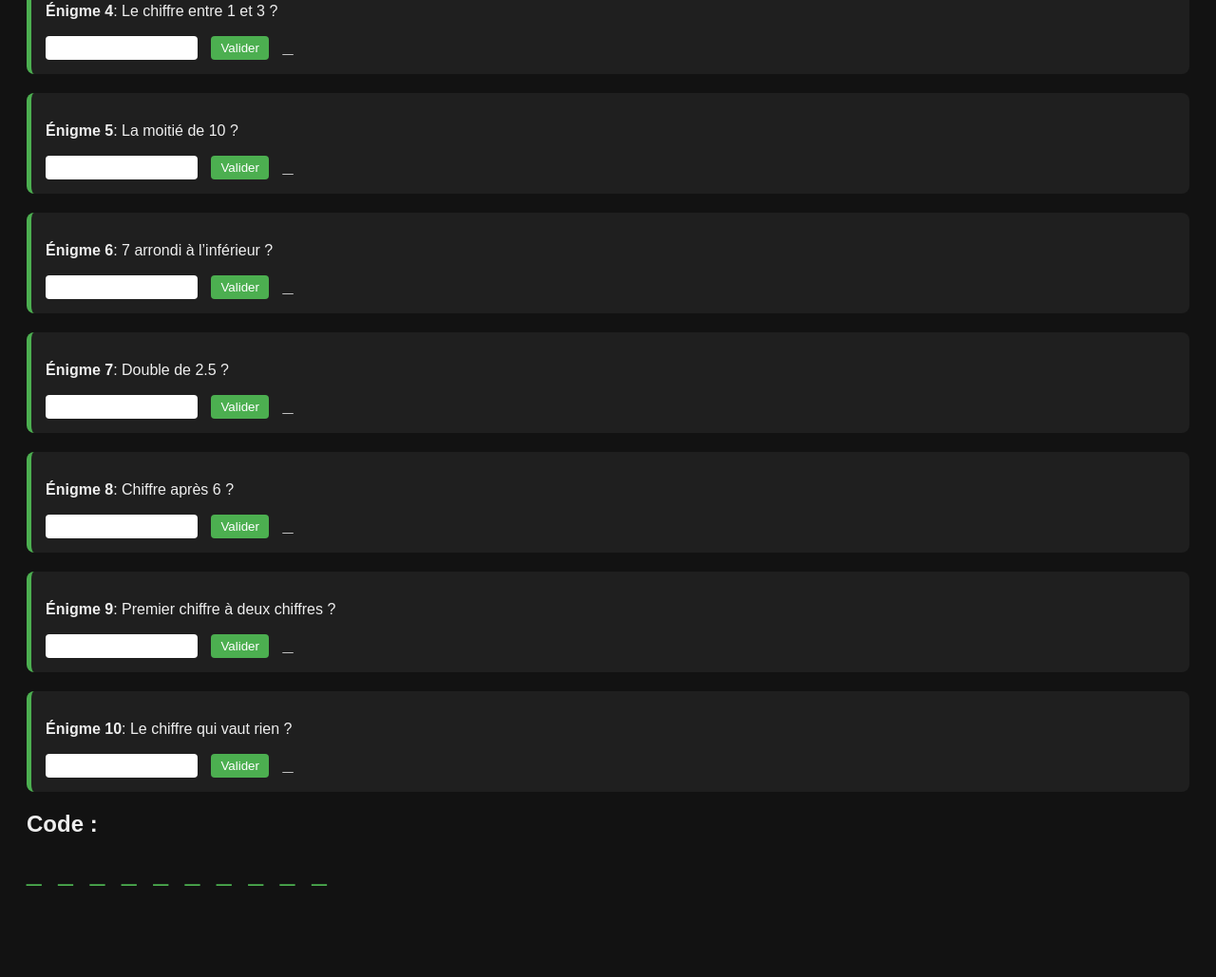
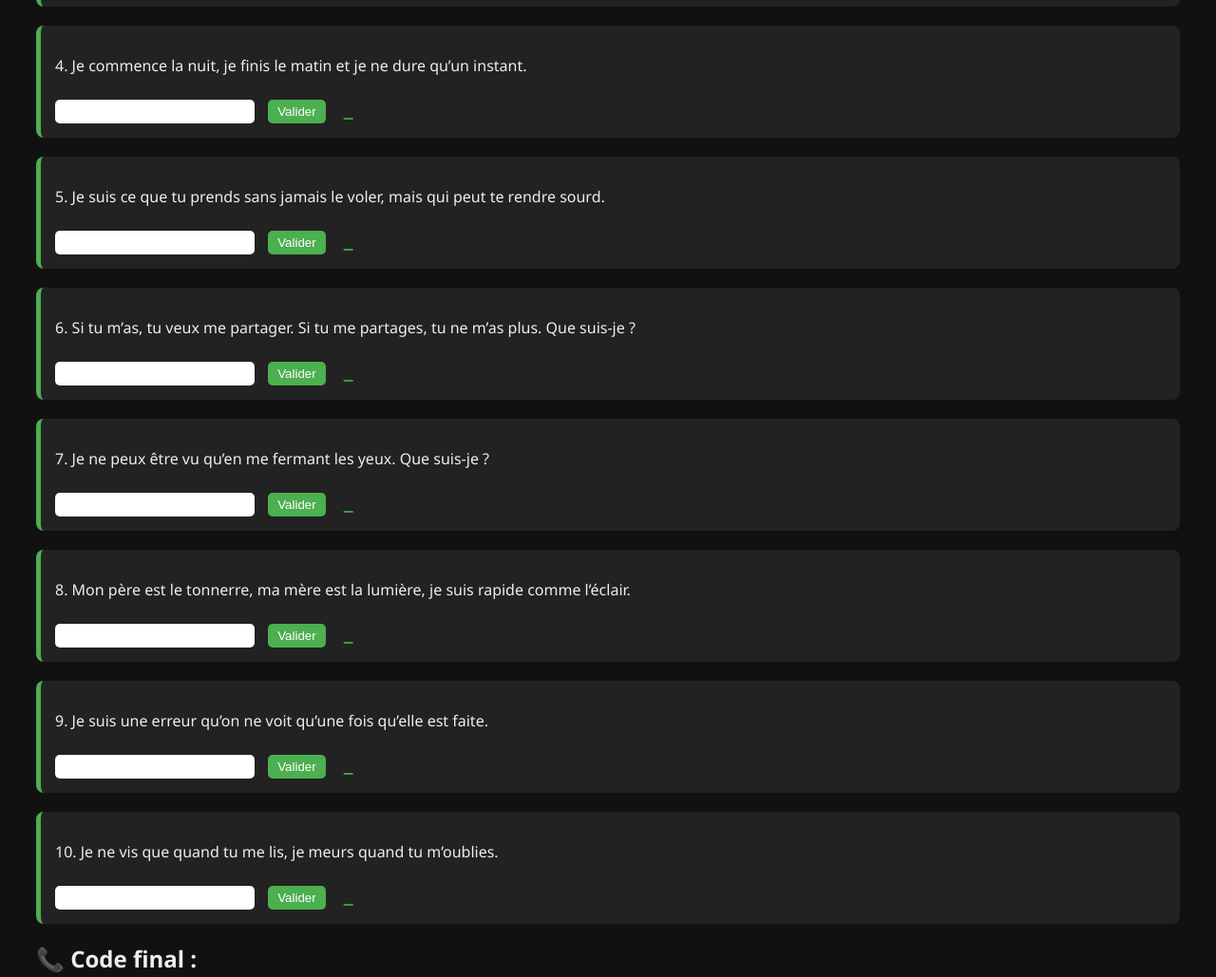
Before and after one commit to atae56/Escape-Game, a plain HTML site: page escape_game.html in a window 1280 px wide. Shown: the part 549-1578 px from the top of the page at 95% size. Before the commit the page ends 1511 px from the top, so only its background shows below. Drawn offline with Linux system fonts and the light colour scheme.

Commit message:
Update escape_game.html

```diff
--- a/escape_game.html
+++ b/escape_game.html
@@ -2,95 +2,87 @@
 <html lang="fr">
 <head>
   <meta charset="UTF-8">
-  <title>Escape Game Sécurisé</title>
+  <title>Escape Game Difficile</title>
   <style>
     body {
-      background-color: #121212;
+      background-color: #111;
       color: #eee;
-      font-family: sans-serif;
-      padding: 20px;
+      font-family: 'Segoe UI', sans-serif;
+      padding: 30px;
     }
     .question {
+      background: #222;
+      padding: 15px;
       margin-bottom: 20px;
-      padding: 15px;
-      background-color: #1f1f1f;
       border-left: 5px solid #4caf50;
       border-radius: 8px;
     }
     input[type="text"] {
       padding: 5px;
-      width: 150px;
+      border-radius: 5px;
       border: none;
-      border-radius: 4px;
+      width: 200px;
     }
     button {
+      padding: 5px 10px;
+      background: #4caf50;
+      border: none;
+      color: white;
+      border-radius: 5px;
       margin-left: 10px;
-      background-color: #4caf50;
-      border: none;
-      padding: 5px 10px;
-      color: white;
-      border-radius: 4px;
       cursor: pointer;
     }
     .digit {
+      font-size: 24px;
       font-weight: bold;
-      font-size: 20px;
-      margin-left: 10px;
+      margin-left: 15px;
+      color: #4caf50;
     }
     #code {
-      font-size: 28px;
-      letter-spacing: 5px;
-      margin-top: 20px;
+      font-size: 30px;
+      letter-spacing: 8px;
+      margin-top: 30px;
       color: #4caf50;
     }
   </style>
 </head>
 <body>
 
-<h1>🔐 Escape Game : Trouve le Code Secret</h1>
-<p>Résous les énigmes. Chaque bonne réponse révèle un chiffre du code secret.</p>
+<h1>🧠 Escape Game Difficile</h1>
+<p>Résous les 10 énigmes. Chaque bonne réponse dévoile un chiffre du code secret.</p>
 
 <div id="questions"></div>
 
-<h2>Code :</h2>
+<h2>📞 Code final :</h2>
 <div id="code">_ _ _ _ _ _ _ _ _ _</div>
 
 <script>
   const enigmes = [
-    { question: "Combien de lettres contient le mot 'zéro' ?", hash: "2cf24dba5fb0a30e26e83b2ac5b9e29e1b161e5c1fa7425e73043362938b9824", digit: "0" }, // "0"
-    { question: "Un chiffre pair entre 5 et 7 ?", hash: "d4735e3a265e16eee03f59718b9b5d03b0da4b81dce4a1b92b6f1f2a78e0ec6f", digit: "6" }, // "6"
-    { question: "Combien font 2 + 3 ?", hash: "5d41402abc4b2a76b9719d911017c592", digit: "5" }, // "5"
-    { question: "Le chiffre entre 1 et 3 ?", hash: "6d7fce9fee471194aa8b5b6e47267f03", digit: "2" }, // "2"
-    { question: "La moitié de 10 ?", hash: "e4da3b7fbbce2345d7772b0674a318d5", digit: "2" }, // "5"
-    { question: "7 arrondi à l’inférieur ?", hash: "1679091c5a880faf6fb5e6087eb1b2dc", digit: "6" }, // "6"
-    { question: "Double de 2.5 ?", hash: "e4da3b7fbbce2345d7772b0674a318d5", digit: "5" }, // "5"
-    { question: "Chiffre après 6 ?", hash: "8f14e45fceea167a5a36dedd4bea2543", digit: "7" }, // "7"
-    { question: "Premier chiffre à deux chiffres ?", hash: "cfcd208495d565ef66e7dff9f98764da", digit: "0" }, // "10" (trick: they might enter "1")
-    { question: "Le chiffre qui vaut rien ?", hash: "2cf24dba5fb0a30e26e83b2ac5b9e29e1b161e5c1fa7425e73043362938b9824", digit: "6" } // "0"
+    { question: "1. Mon premier est un mois sans E, mon second est une note sans son, et mon tout est une illusion.", answer: "mirage", digit: "0" },
+    { question: "2. Je suis le fruit d’un menteur qui dit toujours la vérité. Que suis-je ?", answer: "paradoxe", digit: "6" },
+    { question: "3. Plus je suis grand, moins on me voit. Que suis-je ?", answer: "obscurité", digit: "5" },
+    { question: "4. Je commence la nuit, je finis le matin et je ne dure qu’un instant.", answer: "rêve", digit: "2" },
+    { question: "5. Je suis ce que tu prends sans jamais le voler, mais qui peut te rendre sourd.", answer: "photo", digit: "2" },
+    { question: "6. Si tu m’as, tu veux me partager. Si tu me partages, tu ne m’as plus. Que suis-je ?", answer: "secret", digit: "6" },
+    { question: "7. Je ne peux être vu qu’en me fermant les yeux. Que suis-je ?", answer: "imagination", digit: "5" },
+    { question: "8. Mon père est le tonnerre, ma mère est la lumière, je suis rapide comme l’éclair.", answer: "foudre", digit: "7" },
+    { question: "9. Je suis une erreur qu’on ne voit qu’une fois qu’elle est faite.", answer: "faute", digit: "0" },
+    { question: "10. Je ne vis que quand tu me lis, je meurs quand tu m’oublies.", answer: "histoire", digit: "6" }
   ];
 
   const codeDigits = Array(10).fill("_");
-  const codeDiv = document.getElementById('code');
-  const questionsDiv = document.getElementById('questions');
+  const codeDisplay = document.getElementById("code");
+  const questionsDiv = document.getElementById("questions");
 
-  // Util function to hash input (SHA-256)
-  async function sha256(text) {
-    const encoder = new TextEncoder();
-    const data = encoder.encode(text.trim().toLowerCase());
-    const hashBuffer = await crypto.subtle.digest('SHA-256', data);
-    return [...new Uint8Array(hashBuffer)].map(b => b.toString(16).padStart(2, '0')).join('');
+  function updateCode() {
+    codeDisplay.innerText = codeDigits.join(" ");
   }
 
-  function updateCodeDisplay() {
-    codeDiv.innerText = codeDigits.join(" ");
-  }
-
-  // Create all questions
   enigmes.forEach((enigme, index) => {
     const div = document.createElement("div");
     div.className = "question";
     div.innerHTML = `
-      <p><strong>Énigme ${index + 1}</strong>: ${enigme.question}</p>
+      <p>${enigme.question}</p>
       <input type="text" id="input-${index}" />
       <button onclick="check(${index})">Valider</button>
       <span class="digit" id="digit-${index}">_</span>
@@ -98,24 +90,27 @@
     questionsDiv.appendChild(div);
   });
 
-  // Check function
-  async function check(index) {
-    const input = document.getElementById(`input-${index}`);
+  function normalize(str) {
+    return str.trim().toLowerCase().normalize("NFD").replace(/[\u0300-\u036f]/g, ""); // Enlève accents
+  }
+
+  function check(index) {
+    const input = document.getElementById(`input-${index}`).value;
+    const guess = normalize(input);
+    const answer = normalize(enigmes[index].answer);
     const display = document.getElementById(`digit-${index}`);
-    const hash = await sha256(input.value);
-    const enigme = enigmes[index];
 
-    if (hash === enigme.hash) {
-      display.innerText = enigme.digit;
-      codeDigits[index] = enigme.digit;
+    if (guess === answer) {
+      display.innerText = enigmes[index].digit;
+      codeDigits[index] = enigmes[index].digit;
     } else {
       display.innerText = "❌";
     }
 
-    updateCodeDisplay();
+    updateCode();
   }
 
-  updateCodeDisplay();
+  updateCode();
 </script>
 
 </body>
```
